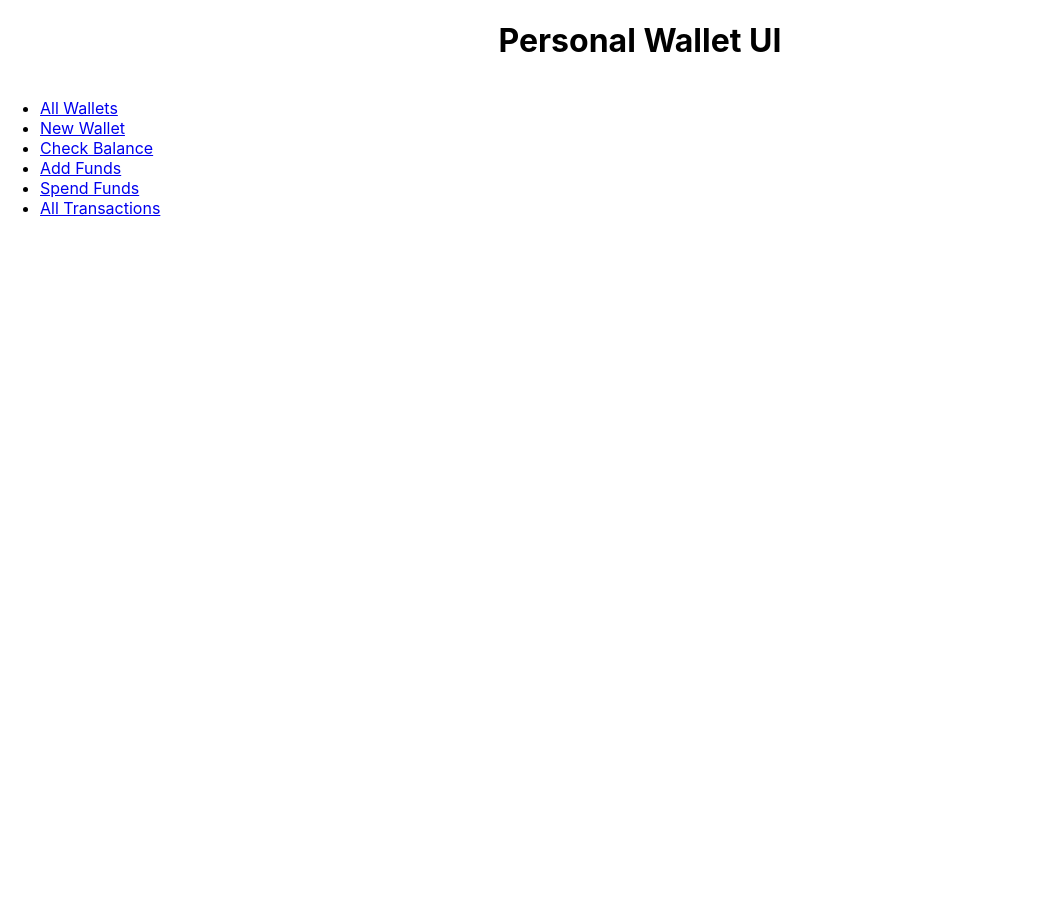
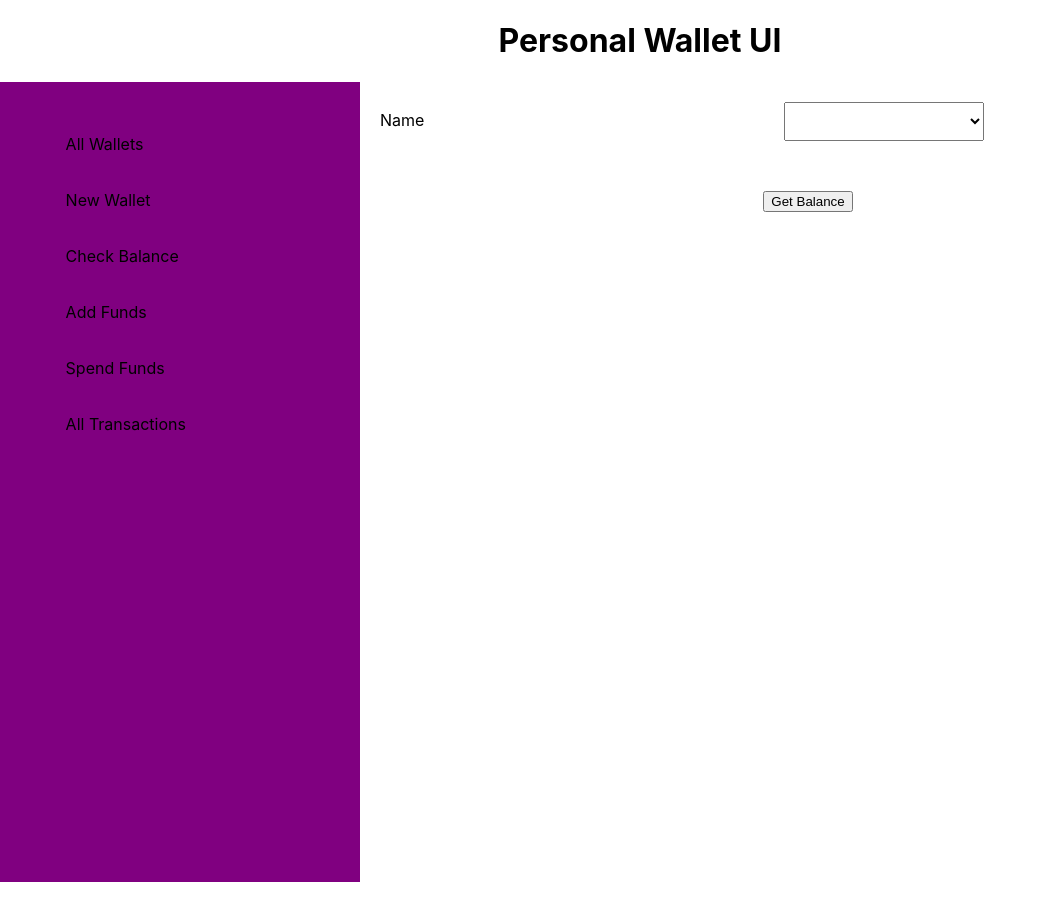
Before and after one commit to daredevilteja/personal-wallet, a React (Create React App) app: page /checkBalance in a window 1280 px wide. Shown: the whole page, without its empty margins (0-1047 px from the left). Before the commit the page ends 800 px from the top, so only its background shows below. Built offline with nearby package versions, Linux system fonts and the light colour scheme.

Commit message:
Styling done

```diff
--- a/src/App.css
+++ b/src/App.css
@@ -12,9 +12,37 @@
 }
 
 .body-container .navbar {
-  width: 20vw;
+  height: 100vh;
+  background-color: purple;
+}
+
+.body-container .nav-text {
+  display: flex;
+  flex-direction: column;
+  justify-content: flex-start;
+  align-items: center;
+  list-style: none;
+  width: 25vw;
+  height: 100vh;
+}
+
+.body-container .nav-text a {
+  text-decoration: none;
+  display: flex;
+  width: 21vw;
+  height: 100%;
+  align-items: center;
+  padding: 8px;
+  margin: 10px;
+  border-radius: 4px;
+  color: black;
+}
+
+.body-container .nav-text li:hover {
+  background-color: orange;
 }
 
 .body-container .main-container {
-  width: 80vw;
+  width: 75vw;
+  height: 100vh;
 }
--- a/src/App.js
+++ b/src/App.js
@@ -17,7 +17,7 @@ function App() {
       <div className="body-container">
         <div className="navbar">
           <nav>
-            <ul>
+            <ul className="nav-text">
               <li>
                 <Link to="/">All Wallets</Link>
               </li>
--- a/src/components/CheckBalance/index.js
+++ b/src/components/CheckBalance/index.js
@@ -1,6 +1,24 @@
-import React from 'react'
-import './styles.css'
+import React from "react";
+import "./styles.css";
 
 export default function CheckBalance() {
-    return <></>
+  const checkBalance = (e) => {
+    e.preventDefault();
+  };
+  return (
+    <>
+      <form onSubmit={(e) => checkBalance(e)} className="check-balance">
+        <label htmlFor="name">Name</label>
+        <select id="name" name="name">
+          <option value=""> </option>
+          <option value="Usr1">Usr1</option>
+          <option value="Usr2">Usr2</option>
+          <option value="Usr3">Usr3</option>
+        </select>
+        <div className="sub">
+          <input type="submit" value="Get Balance" />
+        </div>
+      </form>
+    </>
+  );
 }
--- a/src/components/CheckBalance/styles.css
+++ b/src/components/CheckBalance/styles.css
@@ -0,0 +1,17 @@
+.check-balance label {
+  display: inline-block;
+  width: 30vw;
+  text-align: justify;
+  margin-left: 20px;
+}
+.check-balance select {
+  padding: 10px;
+  width: 200px;
+  margin: 20px;
+}
+.check-balance .sub {
+  display: flex;
+  width: 70vw;
+  justify-content: center;
+  margin-top: 30px;
+}
```
